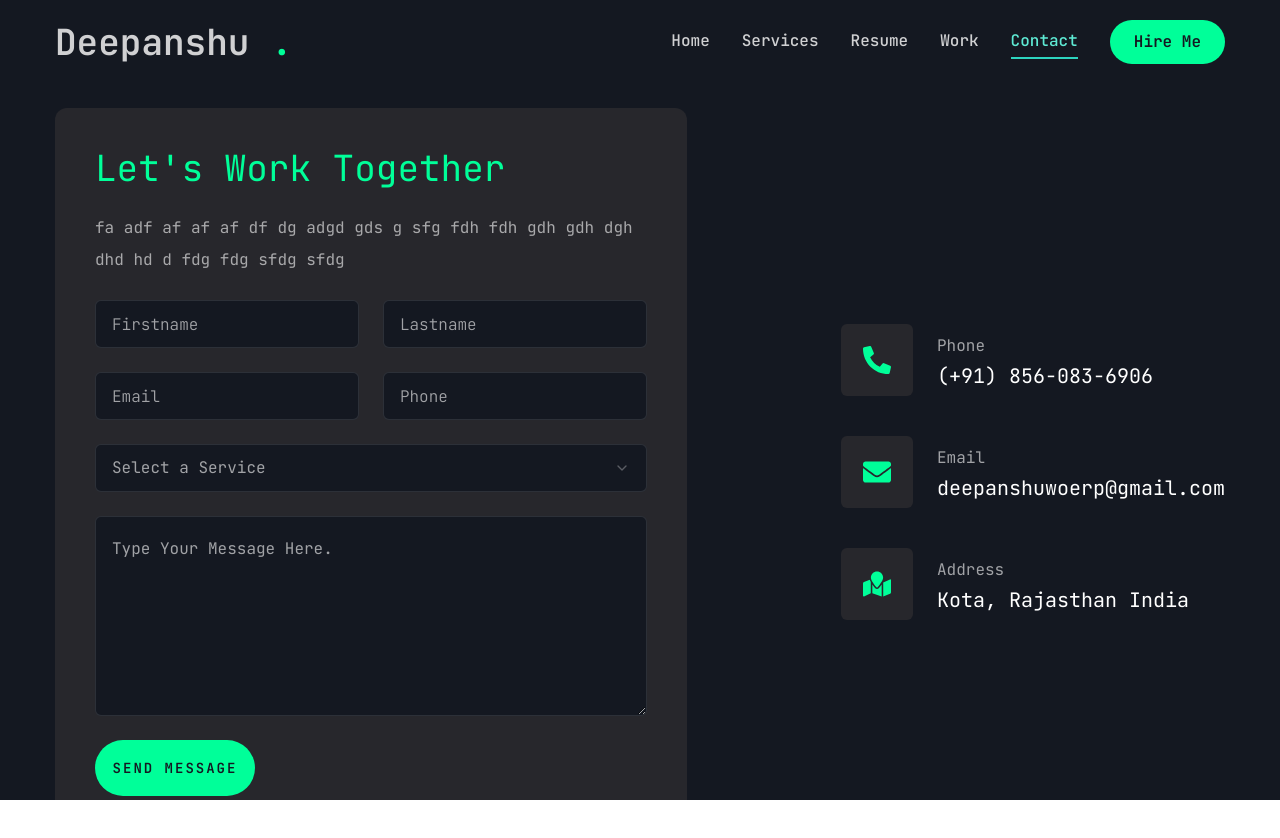
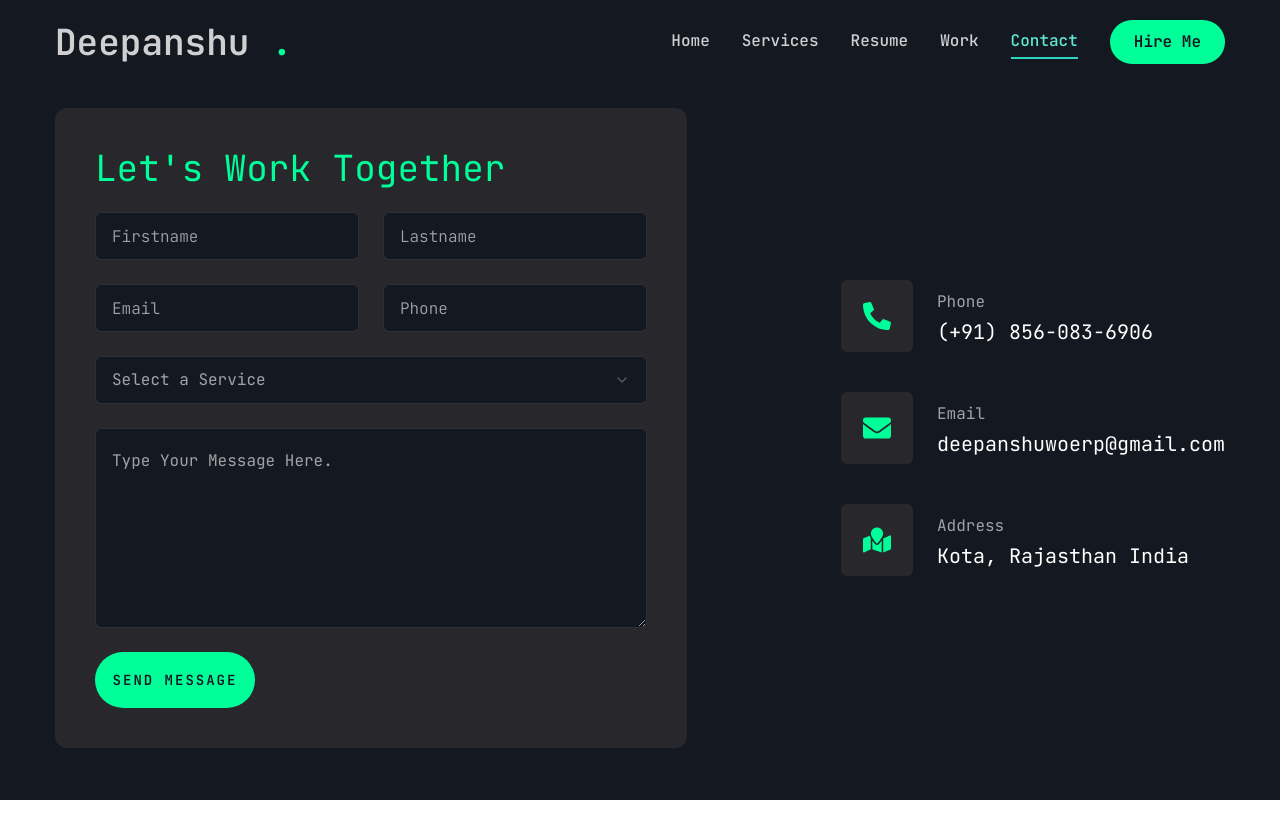
Before and after one commit to Deepanshu8560/Portfolio, a Next.js app: page /contact in a window 1280 px wide. Shown: the top 838 px of the page. After the commit the page ends 800 px from the top, so only its background shows below. Built offline with nearby package versions, Linux system fonts and the light colour scheme.

Commit message:
Update page.jsx

```diff
--- a/app/contact/page.jsx
+++ b/app/contact/page.jsx
@@ -41,7 +41,7 @@ const Contact = () => {
         <div className="xl:w-[54%] order-2 xl:order-none">
           <form className="flex flex-col gap-6 p-10 bg-[#27272c] rounded-xl ">
             <h3 className="text-4xl text-accent ">Let's Work Together</h3>
-            <p className="text-white/60">fa adf af af af df dg adgd gds g sfg fdh fdh gdh gdh dgh dhd hd d fdg fdg sfdg sfdg </p>
+
             <div className="grid grid-cols-1 md:grid-cols-2 gap-6">
               <Input type="firstname" placeholder="Firstname" />
               <Input type="fLastname" placeholder="Lastname" />
```
